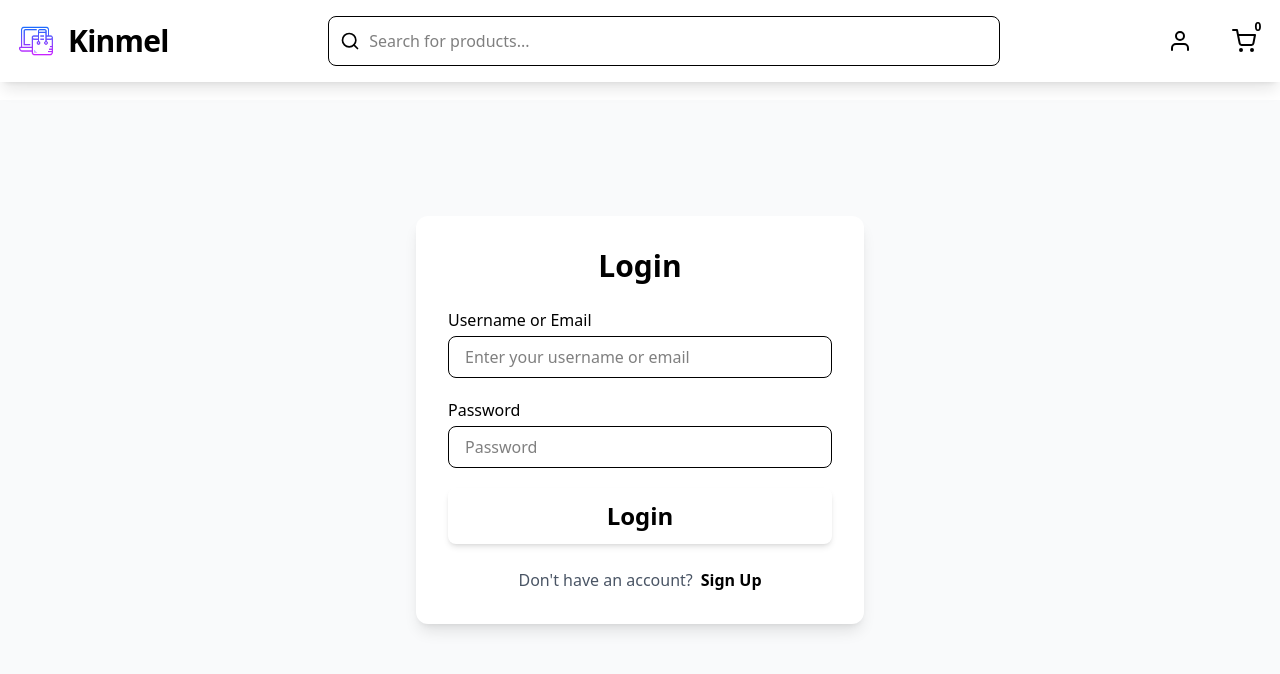
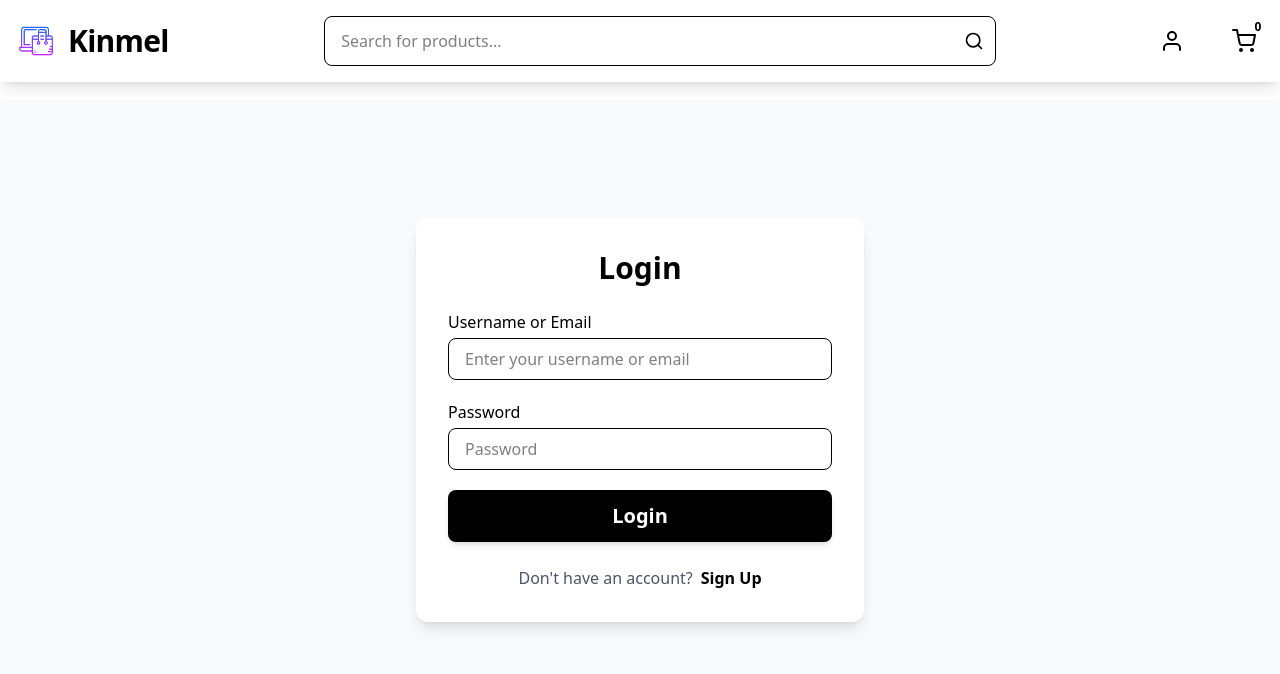
Before and after one commit to romanC5/second_sem_project, a React (Vite) app: page /login_Signup in a window 1280 px wide. Shown: the top 674 px of the page. Built offline with nearby package versions, Linux system fonts and the light colour scheme; what ldrs would draw is missing.

Commit message:
fixed login button not working

```diff
--- a/src/App.jsx
+++ b/src/App.jsx
@@ -7,6 +7,7 @@ import Wrapper from "./Components/Wrapper";
 import Cart_1 from "./Pages/Cart_1";
 import Checkout from "./Pages/Checkout";
 import Login_Signup from "./Pages/Login_Signup";
+import Account from "./Pages/account";
 
 function App() {
   return (
@@ -18,6 +19,7 @@ function App() {
           <Route path="/cart" element={<Cart_1/>} />
           <Route path="/checkout" element={<Checkout />} />
           <Route path="/login_Signup" element={<Login_Signup />} />
+          <Route path="/account" element={<Account />} />
         </Routes>
       </Wrapper>
     </>
--- a/src/Components/Header.jsx
+++ b/src/Components/Header.jsx
@@ -1,14 +1,34 @@
 import React, { useState, useRef, useEffect } from 'react';
 import { useSelector } from 'react-redux';
-
-import { Link } from 'react-router-dom';
+import { Link, useNavigate, useLocation } from 'react-router-dom';
 import { FiSearch, FiShoppingCart, FiUser, FiMenu, FiX } from 'react-icons/fi';
 import Logo from '../assets/Logo1.png';
 import { useSearchProductsQuery } from '../services/dummyApi';
 
 const Header = () => {
+  const [userInfo, setUserInfo] = useState(null);
+
+  // Always sync userInfo from localStorage on mount, on storage event, and on custom userInfoChanged event
+  useEffect(() => {
+    const syncUserInfo = () => {
+      try {
+        const userStr = localStorage.getItem('userInfo');
+        if (userStr) setUserInfo(JSON.parse(userStr));
+        else setUserInfo(null);
+      } catch { setUserInfo(null); }
+    };
+    syncUserInfo(); // On mount
+    window.addEventListener('storage', syncUserInfo);
+    window.addEventListener('userInfoChanged', syncUserInfo);
+    return () => {
+      window.removeEventListener('storage', syncUserInfo);
+      window.removeEventListener('userInfoChanged', syncUserInfo);
+    };
+  }, []);
   const [searchTerm, setSearchTerm] = useState('');
   const [showResults, setShowResults] = useState(false);
+  const navigate = useNavigate();
+  const location = useLocation();
   const [mobileMenuOpen, setMobileMenuOpen] = useState(false);
  const cartItems = useSelector((state) => state.cart.cartItems);
   const cartCount = cartItems.reduce((sum, item) => sum + item.quantity, 0);
@@ -19,9 +39,25 @@ const Header = () => {
     skip: !searchTerm,
   });
 
+
+  // Update searchTerm from URL if on Home page and ?q= is present
+  React.useEffect(() => {
+    if (location.pathname === '/' && location.search.includes('q=')) {
+      const params = new URLSearchParams(location.search);
+      setSearchTerm(params.get('q') || '');
+    }
+  }, [location]);
+
   const handleSearch = (e) => {
     setSearchTerm(e.target.value);
     setShowResults(true);
+  };
+
+  const handleSearchKeyDown = (e) => {
+    if (e.key === 'Enter' && searchTerm.trim()) {
+      navigate(`/?q=${encodeURIComponent(searchTerm.trim())}`);
+      setShowResults(false);
+    }
   };
 
   const toggleMobileMenu = () => {
@@ -51,6 +87,12 @@ const Header = () => {
     return () => document.removeEventListener('mousedown', handleClickOutside);
   }, []); // Empty dependency array ensures this runs only once
 
+  const handleLogout = () => {
+    localStorage.removeItem('accessToken');
+    localStorage.removeItem('userInfo');
+    window.location.reload();
+  };
+
   return (
     <header className="bg-gradient-to-r from-brand-red to-brand-red-dark shadow-lg fixed z-50 top-0 w-full bg-white">
       <div className="container mx-auto px-4">
@@ -69,17 +111,31 @@ const Header = () => {
           {/* Search Bar (Visible on all screen sizes) */}
           <div ref={searchRef} className="relative flex-1 max-w-2xl mx-2 md:mx-4">
             <div className="relative">
-              <FiSearch className="absolute left-3 top-1/2 transform -translate-y-1/2 text-muted-foreground" size={20} />
               <input
                 type="text"
                 placeholder="Search for products..."
                 value={searchTerm}
                 onChange={handleSearch}
                 onFocus={() => setShowResults(true)}
-                className="w-full pl-10 pr-4 py-3 bg-search-bg border border-search-border rounded-lg
+                onKeyDown={handleSearchKeyDown}
+                className="w-full pr-10 pl-4 py-3 bg-search-bg border border-search-border rounded-lg
                            focus:outline-none focus:ring-2 focus:ring-primary focus:border-transparent
                            text-foreground placeholder-muted-foreground transition-all duration-300"
               />
+              <button
+                type="button"
+                onClick={() => {
+                  if (searchTerm.trim()) {
+                    navigate(`/?q=${encodeURIComponent(searchTerm.trim())}`);
+                    setShowResults(false);
+                  }
+                }}
+                className="absolute right-3 top-1/2 transform -translate-y-1/2 text-muted-foreground focus:outline-none cursor-pointer"
+                tabIndex={-1}
+                aria-label="Search"
+              >
+                <FiSearch size={20} />
+              </button>
             </div>
 
             {/* Search Results Dropdown */}
@@ -120,10 +176,20 @@ const Header = () => {
           </div>
 
           {/* Desktop Navigation Icons (Hidden on mobile) */}
-          <div className="hidden md:flex items-center space-x-6 flex-shrink-0">
-            <Link to="/login_Signup" className="text-primary-foreground hover:text-primary-glow transition-colors duration-300 p-2">
-              <FiUser size={24} />
-            </Link>
+          <div className="hidden md:flex items-center space-x-3 flex-shrink-0 gap-5">
+            {userInfo && userInfo.image ? (
+              <Link to="/account" className="p-0 m-0">
+                <img
+                  src={userInfo.image}
+                  alt="Account"
+                  className="w-8 h-8 rounded-full object-cover border-2 border-primary-foreground cursor-pointer"
+                />
+              </Link>
+            ) : (
+              <Link to="/login_Signup" className="text-primary-foreground hover:text-primary-glow transition-colors duration-300 p-2">
+                <FiUser size={24} />
+              </Link>
+            )}
             <Link to="/cart" className="text-primary-foreground hover:text-primary-glow transition-colors duration-300 relative p-2">
               <FiShoppingCart size={24} />
               <span className="absolute -top-1 -right-1 bg-primary-foreground text-primary rounded-full w-5 h-5 flex items-center justify-center text-xs font-bold">
--- a/src/Pages/Checkout.jsx
+++ b/src/Pages/Checkout.jsx
@@ -47,7 +47,7 @@ const Checkout = () => {
             </div>
             <button
               onClick={handlePlaceOrder}
-              className="w-full py-3 bg-brand-red hover:bg-brand-red-dark font-bold rounded-lg text-lg transition-colors duration-200 shadow-md"
+              className="w-full py-3 bg-black text-white font-bold rounded-lg text-xl shadow-md"
             >
               Place Order
             </button>
--- a/src/Pages/Home.jsx
+++ b/src/Pages/Home.jsx
@@ -1,18 +1,22 @@
 import React from 'react';
-import { useGetAllProductsQuery } from '../services/dummyApi';
-import { Link } from 'react-router-dom';
-import { ring } from 'ldrs'
-ring.register()
+import { useGetAllProductsQuery, useSearchProductsQuery } from '../services/dummyApi';
+import { Link, useLocation } from 'react-router-dom';
+import { ring } from 'ldrs';
+ring.register();
 
 const Home = () => {
-  //  const { cat } = useParams();
-  //   const param = useLocation();
-  const { data, error, isLoading } = useGetAllProductsQuery();
+  // Get search param from URL (e.g., /?q=phone)
+  const location = useLocation();
+  const params = new URLSearchParams(location.search);
+  const searchTerm = params.get('q') || '';
 
-  console.log("API Data:", data);
-  console.log("Error:", error);
+  // All products
+  const { data: allData, error: allError, isLoading: allLoading } = useGetAllProductsQuery();
+  // Search products
+  const { data: searchData, error: searchError, isLoading: searchLoading } = useSearchProductsQuery(searchTerm, { skip: !searchTerm });
 
-  if (isLoading) {
+  // Show loading spinner if loading
+  if ((searchTerm && searchLoading) || (!searchTerm && allLoading)) {
     return (
       <div className="flex items-center justify-center h-screen">
         <l-ring
@@ -26,7 +30,8 @@ const Home = () => {
     );
   }
 
-  if (error || !data) {
+  // Show error if error
+  if ((searchTerm && searchError) || (!searchTerm && allError)) {
     return (
       <div className="flex items-center justify-center h-screen">
         <h1 className="text-2xl text-red-600">404</h1>
@@ -34,18 +39,14 @@ const Home = () => {
     );
   }
 
-
-
-
-
+  // Decide which products to show
+  const products = searchTerm ? searchData?.products : allData?.products;
 
   return (
-
     <div className="w-full px-4 sm:px-6 lg:px-8 h-full">
       <div className="grid grid-cols-2 sm:grid-cols-2 md:grid-cols-3 lg:grid-cols-4 gap-6">
-        {/* map for displaying products from api */}
-        {data?.products.map((data) => (
-          // Link tag for nagivation between pages
+        {products && products.length > 0 ? (
+          products.map((data) => (
             <Link to={`/product/${data?.id}`} key={data?.id}>
               <div className="h-96 border border-gray-200 rounded-lg shadow-sm">
                 <img
@@ -85,10 +86,12 @@ const Home = () => {
                 </div>
               </div>
             </Link>
-        ))}
+          ))
+        ) : (
+          <div className="col-span-full text-center text-gray-500 text-lg py-10">No products found.</div>
+        )}
       </div>
     </div>
-
   );
 };
 
--- a/src/Pages/Login_Signup.jsx
+++ b/src/Pages/Login_Signup.jsx
@@ -1,6 +1,7 @@
 import React, { useState } from 'react';
-
+import { useNavigate } from 'react-router-dom';
 const Login_Signup = () => {
+  const navigate = useNavigate();
   const [isLogin, setIsLogin] = useState(true);
   const [form, setForm] = useState({
     userOrEmail: '',
@@ -60,6 +61,11 @@ const Login_Signup = () => {
               .then(user => {
                 console.log('User info:', user);
                 setUserInfo(user);
+                localStorage.setItem('userInfo', JSON.stringify(user));
+                // Notify other tabs/components
+                window.dispatchEvent(new Event('userInfoChanged'));
+                // Redirect to home after login
+                navigate('/');
               });
           } else {
             setError(data.message || 'Login failed.');
@@ -124,17 +130,9 @@ const Login_Signup = () => {
           )}
           {error && <div className="text-red-500 text-sm text-center">{error}</div>}
           {success && <div className="text-green-600 text-sm text-center">{success}</div>}
-          {/* {userInfo && (
-            <div className="bg-green-50 border border-green-200 rounded p-4 mt-4 text-green-900 text-sm">
-              <div className="font-bold mb-1">Logged in as:</div>
-              <div>Username: {userInfo.username}</div>
-              <div>Email: {userInfo.email}</div>
-              <div>Name: {userInfo.firstName} {userInfo.lastName}</div>
-            </div>
-          )} */}
           <button
             type="submit"
-            className="w-full py-3 hover:bg-brand-red-dark font-bold rounded-lg text-2xl duration-200 shadow-md cursor-pointer"
+            className="w-full py-3 bg-black font-bold text-white rounded-lg text-xl duration-200 shadow-md cursor-pointer font-Geist Fallback"
           >
             {isLogin ? 'Login' : 'Sign Up'}
           </button>
--- a/src/Pages/SingleProduct.jsx
+++ b/src/Pages/SingleProduct.jsx
@@ -1,5 +1,5 @@
 import React, { useRef } from 'react';
-import { useParams } from 'react-router-dom';
+import { useParams, useNavigate } from 'react-router-dom';
 import { useGetProductByIdQuery } from '../services/dummyApi';
 import { useDispatch } from 'react-redux';
 import { addToCart } from '../app/cartSlice';
@@ -9,6 +9,7 @@ const SingleProduct = () => {
   const { id } = useParams();
   const { data, error, isLoading } = useGetProductByIdQuery(id);
   const dispatch = useDispatch();
+  const navigate = useNavigate();
   // Animation refs (must be before any return)
   const buyNowRef = useRef(null);
   const addToCartRef = useRef(null);
@@ -49,8 +50,13 @@ const SingleProduct = () => {
   };
 
   const handleBuyNow = () => {
-    animateButton(buyNowRef);
-    // Add your buy now logic here
+    console.log('Buy Now clicked');
+    animateButton(buyNowRef, () => {
+      console.log('Animation done, dispatching addToCart');
+      dispatch(addToCart(data));
+      console.log('Navigating to /checkout');
+      navigate('/checkout');
+    });
   };
 
   return (
--- /dev/null
+++ b/src/Pages/account.jsx
@@ -0,0 +1,62 @@
+import React, { useEffect, useState } from 'react';
+import { useNavigate } from 'react-router-dom';
+
+const Account = () => {
+  const [user, setUser] = useState(null);
+  const navigate = useNavigate();
+
+  useEffect(() => {
+    try {
+      const userStr = localStorage.getItem('userInfo');
+      if (userStr) setUser(JSON.parse(userStr));
+      else setUser(null);
+    } catch {
+      setUser(null);
+    }
+  }, []);
+
+  const handleLogout = () => {
+    localStorage.removeItem('accessToken');
+    localStorage.removeItem('userInfo');
+    navigate('/login_Signup');
+    window.location.reload();
+  };
+
+  if (!user) {
+    return (
+      <div className="flex flex-col items-center justify-center min-h-[60vh]">
+        <div className="text-xl text-gray-600">You are not logged in.</div>
+        <button
+          onClick={() => navigate('/login_Signup')}
+          className="mt-4 px-6 py-2 bg-brand-red text-white rounded-lg font-semibold shadow hover:bg-brand-red-dark transition-colors duration-200"
+        >
+          Go to Login
+        </button>
+      </div>
+    );
+  }
+
+  return (
+    <div className="flex flex-col items-center justify-center min-h-[60vh] bg-gray-50 py-10 px-2">
+      <div className="w-full max-w-md bg-white rounded-xl shadow-lg p-8 flex flex-col items-center">
+        <img
+          src={user.image}
+          alt="Account"
+          className="w-24 h-24 rounded-full object-cover border-4 border-brand-red mb-4"
+        />
+        <h2 className="text-2xl font-bold mb-2">{user.firstName} {user.lastName}</h2>
+        <div className="text-gray-700 mb-1">Username: <span className="font-semibold">{user.username}</span></div>
+        <div className="text-gray-700 mb-1">Email: <span className="font-semibold">{user.email}</span></div>
+        <div className="text-gray-700 mb-6">Gender: <span className="font-semibold">{user.gender}</span></div>
+        <button
+          onClick={handleLogout}
+          className="px-6 py-2 bg-black text-white rounded-lg font-semibold shadow"
+        >
+          Logout
+        </button>
+      </div>
+    </div>
+  );
+};
+
+export default Account;
```
Lines whose indentation alone changed are shown as unchanged.
